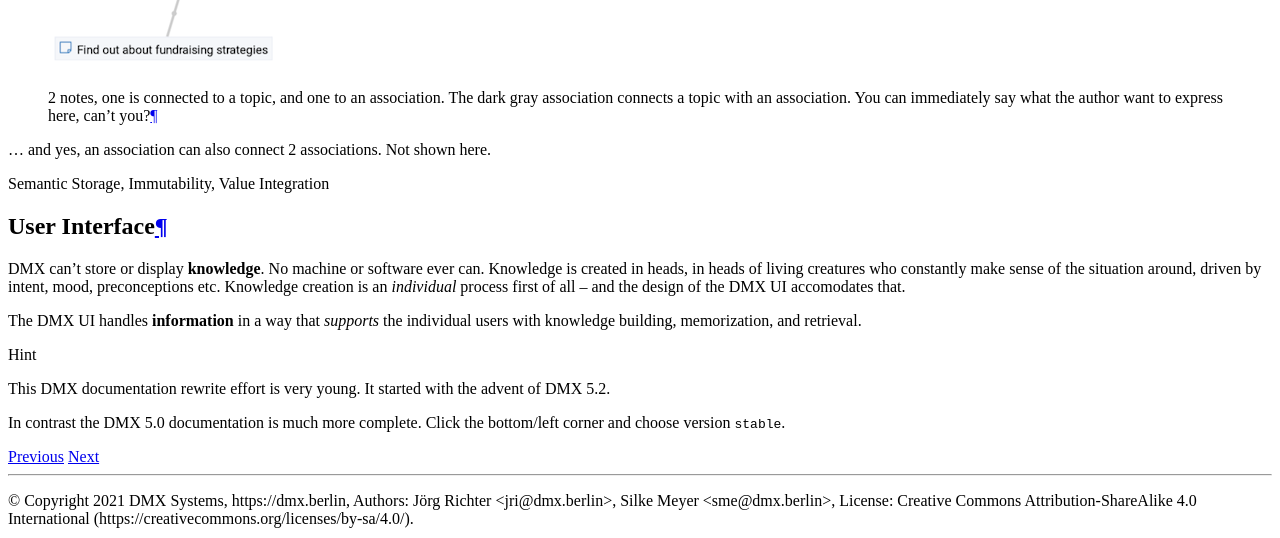
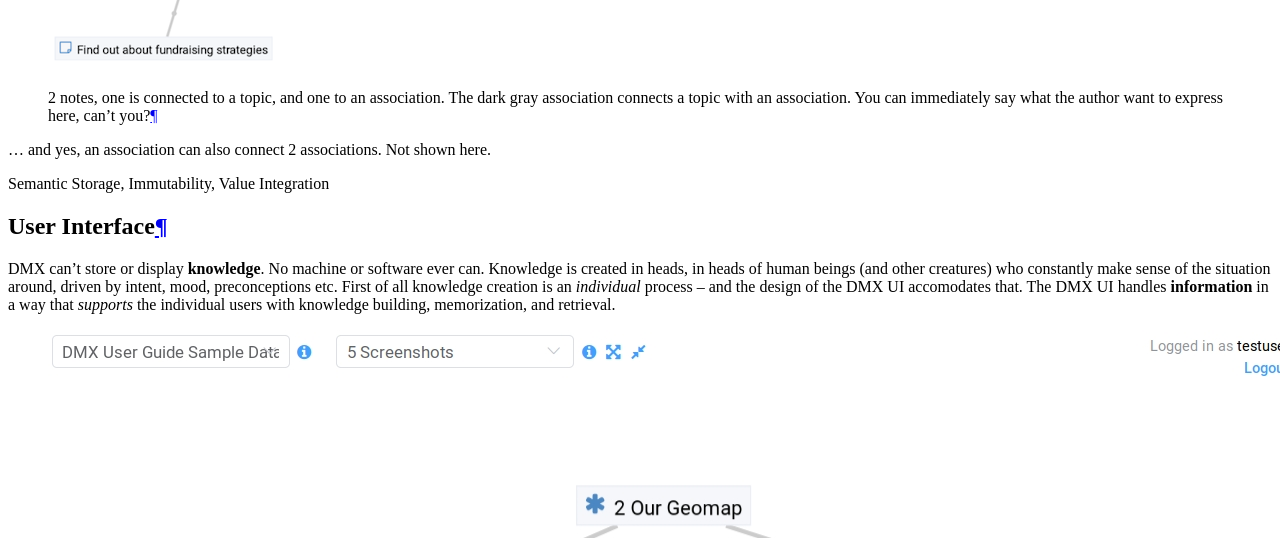
Before and after one commit to dmx-systems/dmx-documentation, a Sphinx documentation site: the page built from docs/intro.rst, in a window 1280 px wide and 900 px high, scrolled down 1124 px, cut to the strip 0-538 px from the top of the window. Built offline with Sphinx 7.4.7 and the Read the Docs theme 2.0.0, drawn with Linux system fonts in a browser that asks for light colours.

Commit message:
Intro: add UI image

```diff
--- a/docs/intro.rst
+++ b/docs/intro.rst
@@ -44,9 +44,9 @@
 User Interface
 **************
 
-DMX can't store or display **knowledge**. No machine or software ever can. Knowledge is created in heads, in heads of living creatures who constantly make sense of the situation around, driven by intent, mood, preconceptions etc. Knowledge creation is an *individual* process first of all -- and the design of the DMX UI accomodates that.
+DMX can't store or display **knowledge**. No machine or software ever can. Knowledge is created in heads, in heads of human beings (and other creatures) who constantly make sense of the situation around, driven by intent, mood, preconceptions etc. First of all knowledge creation is an *individual* process -- and the design of the DMX UI accomodates that. The DMX UI handles **information** in a way that *supports* the individual users with knowledge building, memorization, and retrieval.
 
-The DMX UI handles **information** in a way that *supports* the individual users with knowledge building, memorization, and retrieval.
+.. figure:: _static/detail-panel.png
 
 .. hint::
 
```
Also changed, not shown: docs/_static/detail-panel.png (added).
